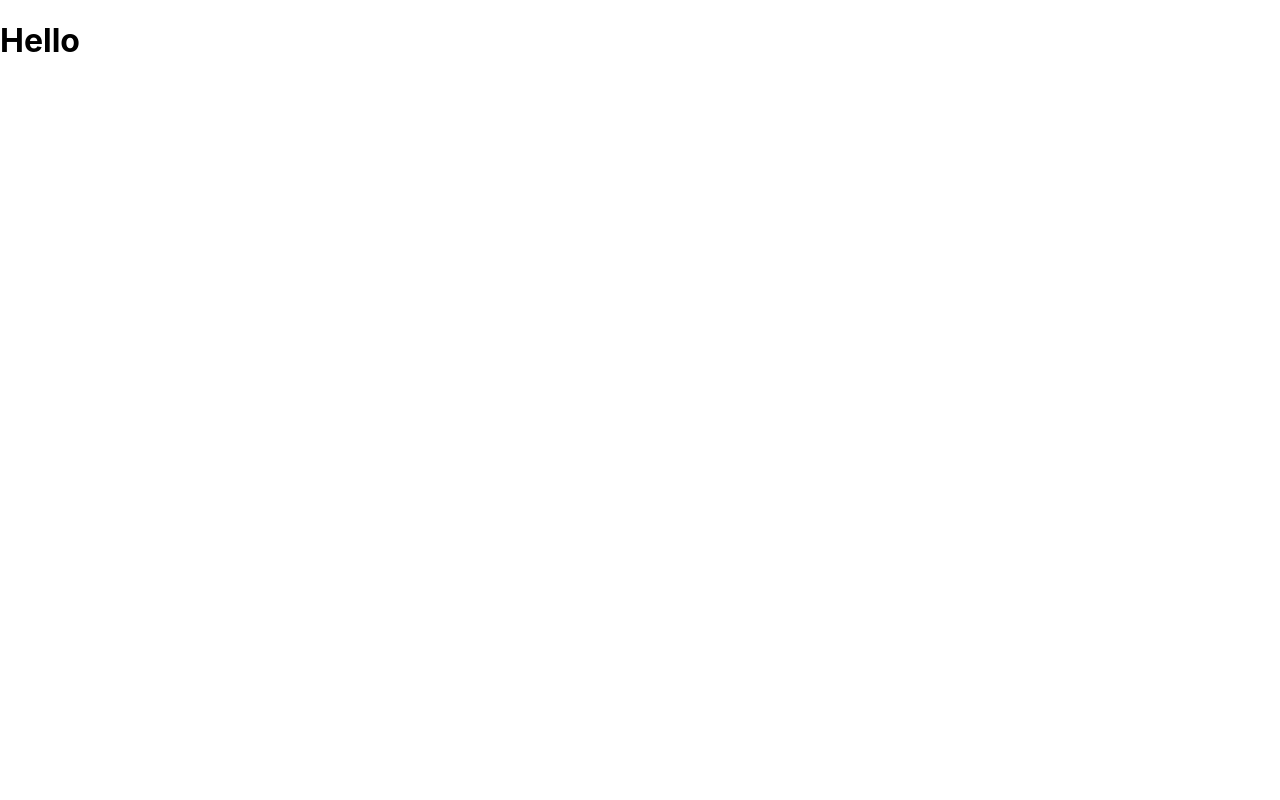
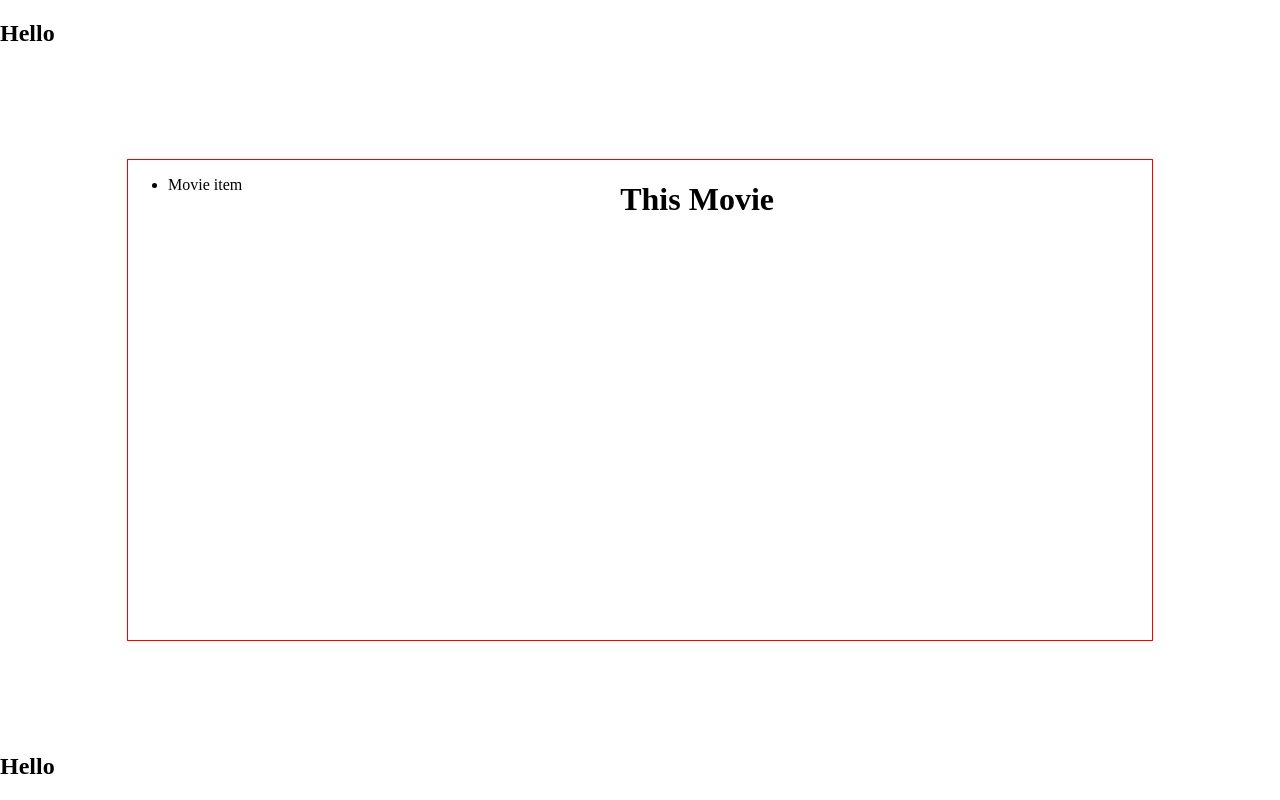
Before and after one commit to bgunness/tiff-project, a React (Create React App) app: page / in a window 1280 px wide. Built offline with nearby package versions, Linux system fonts and the light colour scheme; no server answers.

Commit message:
Created shell of layout

```diff
--- a/public/index.html
+++ b/public/index.html
@@ -9,6 +9,5 @@
   </head>
   <body>
     <noscript>You need to enable JavaScript to run this app.</noscript>
-    <div id="root"></div>
   </body>
 </html>
--- a/src/App.js
+++ b/src/App.js
@@ -1,8 +1,18 @@
 import React from 'react';
+import Header from './components/Header'
+import Body from './components/Body'
+import Footer from './components/Footer'
 
 function App() {
+  // when calling api,
+  const api_key = process.env.REACT_APP_API_KEY
+
   return (
-    <h1>Hello</h1>
+    <div className='page'>
+      <Header />
+      <Body />
+      <Footer />
+    </div>
   );
 }
 
--- /dev/null
+++ b/src/components/Body.js
@@ -0,0 +1,25 @@
+import React, {Component} from 'react'
+import MovieList from './MovieList'
+import MoviePreview from './MoviePreview'
+
+class Body extends Component {
+    constructor() {
+        super()
+        this.state = {
+            movies: []
+        }
+    }
+    // componentDidMount() {
+
+    // }
+    render() {
+        return(
+            <div className='movieContainer test'>
+                <MovieList />
+                <MoviePreview />
+            </div>
+        )
+    }
+}
+
+export default Body
--- /dev/null
+++ b/src/components/Footer.js
@@ -0,0 +1,11 @@
+import React, {Component} from 'react'
+
+class Footer extends Component {
+    render() {
+        return(
+            <h2>Hello</h2>
+        )
+    }
+}
+
+export default Footer
--- /dev/null
+++ b/src/components/Header.js
@@ -0,0 +1,11 @@
+import React, {Component} from 'react'
+
+class Header extends Component {
+    render() {
+        return(
+            <h2>Hello</h2>
+        )
+    }
+}
+
+export default Header
--- /dev/null
+++ b/src/components/MovieList.js
@@ -0,0 +1,11 @@
+import React from 'react'
+
+export default function MovieList() {
+    return(
+        <div className='movieList'>
+            <ul>
+                <li>Movie item</li>
+            </ul>
+        </div>
+    )
+}
--- /dev/null
+++ b/src/components/MoviePreview.js
@@ -0,0 +1,9 @@
+import React, {Component} from 'react'
+
+export default function MoviePreview() {
+    return(
+        <div className='movieDetails'>
+            <h1>This Movie</h1>
+        </div>
+    )
+}
--- a/src/index.css
+++ b/src/index.css
@@ -1,13 +1,31 @@
 body {
   margin: 0;
-  font-family: -apple-system, BlinkMacSystemFont, 'Segoe UI', 'Roboto', 'Oxygen',
-    'Ubuntu', 'Cantarell', 'Fira Sans', 'Droid Sans', 'Helvetica Neue',
-    sans-serif;
-  -webkit-font-smoothing: antialiased;
-  -moz-osx-font-smoothing: grayscale;
+  height: 100vh;
 }
 
-code {
-  font-family: source-code-pro, Menlo, Monaco, Consolas, 'Courier New',
-    monospace;
+.test {
+  border: 1px solid red;
 }
+
+.page {
+  display: flex;
+  flex-direction: column;
+  justify-content: space-between;
+  height: 100%;
+}
+
+.movieContainer {
+  height: 60vh;
+  width: 80vw;
+  margin: auto;
+  display: grid;
+  grid-template-columns: auto auto;
+}
+
+.movieList {
+
+}
+
+.movieDetails {
+
+}
--- a/src/index.js
+++ b/src/index.js
@@ -8,5 +8,5 @@ ReactDOM.render(
   <React.StrictMode>
     <App />
   </React.StrictMode>,
-  document.getElementById('root')
+  document.querySelector('body')
 );
```
Also changed, not shown: notes.txt, 1 other file (tests, documents, lock files or other folders).
